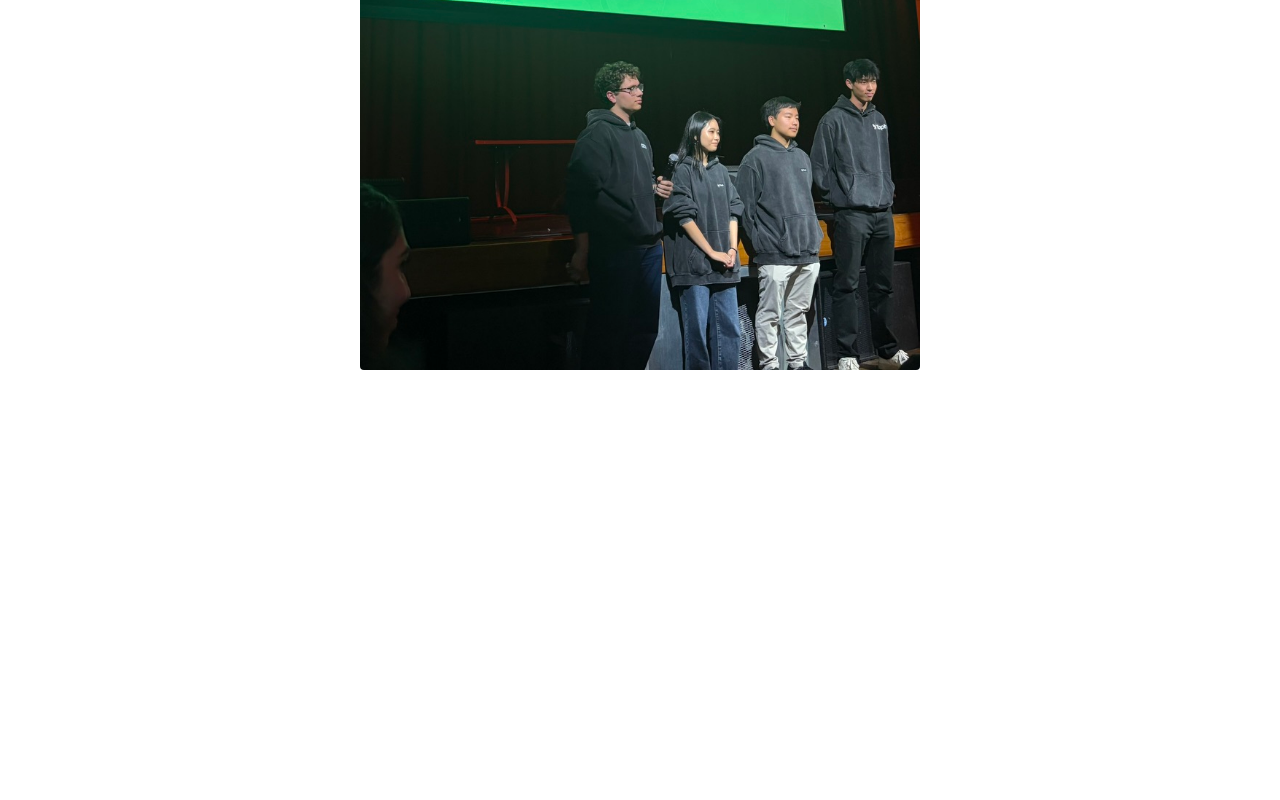
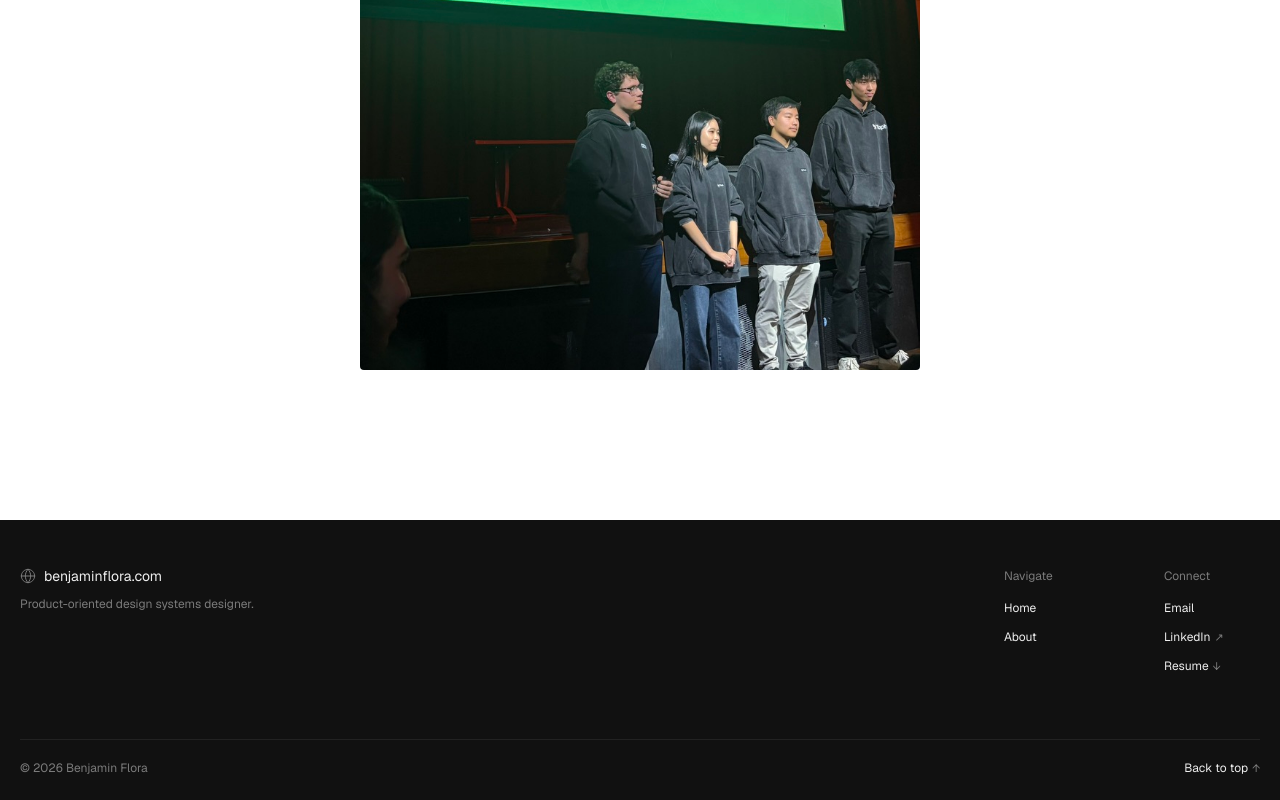
Before and after one commit to benjaminflora/ben-portfolio, a Next.js app: page /projects/toph in a window 1280 px wide. Shown: the part 3392-4192 px from the top of the page. Before the commit the page ends 3912 px from the top, so only its background shows below. Built offline with nearby package versions, Linux system fonts and the light colour scheme.

Commit message:
Added footer and atlas

```diff
--- a/src/app/layout.tsx
+++ b/src/app/layout.tsx
@@ -1,6 +1,7 @@
 import type { Metadata, Viewport } from "next";
 import { GeistSans } from "geist/font/sans";
 import { FadeInProvider } from "@/components/FadeIn";
+import { Footer } from "@/components/Footer";
 import { NavBar } from "@/components/NavBar";
 import { SmoothScroll } from "@/components/SmoothScroll";
 import "@/styles/globals.css";
@@ -31,6 +32,7 @@ export default function RootLayout({
           <div className={styles.shell}>
             <NavBar />
             {children}
+            <Footer />
           </div>
         </FadeInProvider>
       </body>
--- /dev/null
+++ b/src/components/Footer/Footer.module.css
@@ -0,0 +1,150 @@
+.footer {
+  display: flex;
+  flex-direction: column;
+  gap: var(--footer-gap);
+  width: 100%;
+  margin-top: auto;
+  padding: var(--footer-padding-y) var(--nav-padding-x);
+  padding-left: max(var(--nav-padding-x), env(safe-area-inset-left));
+  padding-right: max(var(--nav-padding-x), env(safe-area-inset-right));
+  padding-bottom: max(var(--footer-padding-bottom), env(safe-area-inset-bottom));
+  background-color: var(--atlas-footer-bg);
+  color: var(--atlas-footer-text);
+}
+
+/* ── Top: brand + link columns ── */
+.top {
+  display: flex;
+  align-items: flex-start;
+  justify-content: space-between;
+  gap: var(--header-gap);
+}
+
+.brand {
+  display: flex;
+  flex-direction: column;
+  gap: 12px;
+  min-width: 0;
+}
+
+.homeLink {
+  display: flex;
+  align-items: center;
+  gap: var(--breadcrumb-gap);
+  color: inherit;
+  text-decoration: none;
+}
+
+.brandIcon {
+  flex-shrink: 0;
+  width: var(--breadcrumb-icon-size);
+  height: var(--breadcrumb-icon-size);
+  color: var(--atlas-footer-text-muted);
+}
+
+.brandText {
+  font-family: var(--font-42dot);
+  font-size: var(--breadcrumb-font-size);
+  line-height: var(--breadcrumb-line-height);
+  text-transform: lowercase;
+  color: var(--atlas-footer-text);
+}
+
+.tagline {
+  font-family: var(--font-geist);
+  font-size: var(--tab-font-size);
+  line-height: var(--tab-line-height);
+  color: var(--atlas-footer-text-muted);
+}
+
+.columns {
+  display: flex;
+  gap: var(--footer-column-gap);
+}
+
+.column {
+  display: flex;
+  flex-direction: column;
+  gap: 12px;
+  min-width: 96px;
+}
+
+.columnLabel {
+  font-family: var(--font-geist);
+  font-size: var(--tab-font-size);
+  line-height: var(--tab-line-height);
+  color: var(--atlas-footer-text-muted);
+}
+
+.list {
+  display: flex;
+  flex-direction: column;
+  gap: 8px;
+  margin: 0;
+  padding: 0;
+  list-style: none;
+}
+
+.link,
+.backToTop {
+  display: inline-flex;
+  align-items: center;
+  gap: 4px;
+  padding: 0;
+  border: 0;
+  background: none;
+  font-family: var(--font-geist);
+  font-size: var(--tab-font-size);
+  line-height: var(--tab-line-height);
+  color: var(--atlas-footer-text);
+  text-decoration: none;
+  cursor: pointer;
+  transition: color 0.15s ease;
+}
+
+.link:hover,
+.backToTop:hover {
+  color: var(--atlas-footer-text-muted);
+}
+
+.link:focus-visible,
+.backToTop:focus-visible {
+  outline: 2px solid var(--atlas-footer-text);
+  outline-offset: 2px;
+  border-radius: 2px;
+}
+
+.arrow {
+  font-size: 11px;
+  color: var(--atlas-footer-text-muted);
+}
+
+/* ── Bottom: copyright + back to top ── */
+.bottom {
+  display: flex;
+  align-items: center;
+  justify-content: space-between;
+  gap: 16px;
+  padding-top: 20px;
+  border-top: 1px solid var(--atlas-footer-border);
+}
+
+.meta {
+  font-family: var(--font-geist);
+  font-size: var(--tab-font-size);
+  line-height: var(--tab-line-height);
+  color: var(--atlas-footer-text-muted);
+}
+
+@media (max-width: 720px) {
+  .top {
+    flex-direction: column;
+  }
+}
+
+@media (prefers-reduced-motion: reduce) {
+  .link,
+  .backToTop {
+    transition: none;
+  }
+}
--- /dev/null
+++ b/src/components/Footer/Footer.tsx
@@ -0,0 +1,97 @@
+"use client";
+
+import Link from "next/link";
+import { GlobeIcon } from "@/components/icons/GlobeIcon";
+import { scrollToTop } from "@/components/SmoothScroll";
+import styles from "./Footer.module.css";
+
+const NAV_LINKS = [
+  { label: "Home", href: "/" },
+  { label: "About", href: "/about" },
+];
+
+const CONNECT_LINKS = [
+  { label: "Email", href: "mailto:bmflora@usc.edu", external: false },
+  { label: "LinkedIn", href: "https://linkedin.com/in/bennfl", external: true },
+];
+
+export function Footer() {
+  const year = new Date().getFullYear();
+
+  return (
+    <footer className={styles.footer}>
+      <div className={styles.top}>
+        <div className={styles.brand}>
+          <Link href="/" className={styles.homeLink}>
+            <GlobeIcon className={styles.brandIcon} />
+            <span className={styles.brandText}>benjaminFlora.com</span>
+          </Link>
+          <p className={styles.tagline}>
+            Product-oriented design systems designer.
+          </p>
+        </div>
+
+        <nav className={styles.columns} aria-label="Footer">
+          <div className={styles.column}>
+            <p className={styles.columnLabel}>Navigate</p>
+            <ul className={styles.list}>
+              {NAV_LINKS.map((link) => (
+                <li key={link.href}>
+                  <Link href={link.href} className={styles.link}>
+                    {link.label}
+                  </Link>
+                </li>
+              ))}
+            </ul>
+          </div>
+
+          <div className={styles.column}>
+            <p className={styles.columnLabel}>Connect</p>
+            <ul className={styles.list}>
+              {CONNECT_LINKS.map((link) => (
+                <li key={link.href}>
+                  <a
+                    href={link.href}
+                    className={styles.link}
+                    {...(link.external
+                      ? { target: "_blank", rel: "noopener noreferrer" }
+                      : {})}
+                  >
+                    {link.label}
+                    {link.external ? (
+                      <span className={styles.arrow} aria-hidden="true">
+                        ↗
+                      </span>
+                    ) : null}
+                  </a>
+                </li>
+              ))}
+              <li>
+                <a
+                  href="/resume.pdf"
+                  download="BenjaminFlora_ResumeF26.pdf"
+                  className={styles.link}
+                >
+                  Resume
+                  <span className={styles.arrow} aria-hidden="true">
+                    ↓
+                  </span>
+                </a>
+              </li>
+            </ul>
+          </div>
+        </nav>
+      </div>
+
+      <div className={styles.bottom}>
+        <p className={styles.meta}>© {year} Benjamin Flora</p>
+        <button type="button" className={styles.backToTop} onClick={scrollToTop}>
+          Back to top
+          <span className={styles.arrow} aria-hidden="true">
+            ↑
+          </span>
+        </button>
+      </div>
+    </footer>
+  );
+}
--- /dev/null
+++ b/src/components/Footer/index.ts
@@ -0,0 +1 @@
+export { Footer } from "./Footer";
--- a/src/components/ProjectSection/ProjectSection.tsx
+++ b/src/components/ProjectSection/ProjectSection.tsx
@@ -140,10 +140,12 @@ function ProjectCardFade({
         company={project.company}
         role={project.role}
         href={
-          project.visual || project.disabled || !project.caseStudy
+          project.externalHref ??
+          (project.visual || project.disabled || !project.caseStudy
             ? undefined
-            : `/projects/${project.slug}`
+            : `/projects/${project.slug}`)
         }
+        external={Boolean(project.externalHref)}
         imageSrc={project.imageSrc}
         imageAlt={project.imageAlt}
         disabled={project.disabled}
--- a/src/components/SmoothScroll/index.ts
+++ b/src/components/SmoothScroll/index.ts
@@ -1,2 +1,7 @@
 export { SmoothScroll } from "./SmoothScroll";
-export { getScrollPosition, restoreScrollPosition, setSmoothScrollLocked } from "./scrollPosition";
+export {
+  getScrollPosition,
+  restoreScrollPosition,
+  scrollToTop,
+  setSmoothScrollLocked,
+} from "./scrollPosition";
--- a/src/components/SmoothScroll/scrollPosition.ts
+++ b/src/components/SmoothScroll/scrollPosition.ts
@@ -29,3 +29,15 @@ export function setSmoothScrollLocked(locked: boolean) {
 
   document.body.style.overflow = locked ? "hidden" : "";
 }
+
+export function scrollToTop() {
+  if (lenis) {
+    lenis.scrollTo(0);
+    return;
+  }
+
+  const reduceMotion = window.matchMedia(
+    "(prefers-reduced-motion: reduce)",
+  ).matches;
+  window.scrollTo({ top: 0, left: 0, behavior: reduceMotion ? "auto" : "smooth" });
+}
--- a/src/components/atlas/ProjectCard/ProjectCard.module.css
+++ b/src/components/atlas/ProjectCard/ProjectCard.module.css
@@ -77,6 +77,10 @@
 .disabled {
   cursor: default;
   pointer-events: auto;
+}
+
+.link.disabled {
+  cursor: pointer;
 }
 
 .overlay {
--- a/src/components/atlas/ProjectCard/ProjectCard.tsx
+++ b/src/components/atlas/ProjectCard/ProjectCard.tsx
@@ -6,6 +6,8 @@ interface ProjectCardProps {
   company?: string;
   role?: string;
   href?: string;
+  /** When true, `href` opens in a new tab. */
+  external?: boolean;
   imageSrc?: string;
   imageAlt?: string;
   disabled?: boolean;
@@ -19,6 +21,7 @@ export function ProjectCard({
   company,
   role,
   href,
+  external = false,
   imageSrc,
   imageAlt = "",
   disabled = false,
@@ -58,6 +61,20 @@ export function ProjectCard({
     </>
   );
 
+  if (external && href) {
+    return (
+      <a
+        href={href}
+        className={`${styles.link} ${classes}`}
+        target="_blank"
+        rel="noopener noreferrer"
+        aria-label={`${title}, opens in a new tab`}
+      >
+        {inner}
+      </a>
+    );
+  }
+
   if (onSelect && !disabled) {
     return (
       <button
--- a/src/data/projects.ts
+++ b/src/data/projects.ts
@@ -31,6 +31,8 @@ export interface Project {
   imageSrc?: string;
   imageAlt?: string;
   disabled?: boolean;
+  /** Opens in a new tab. Takes precedence over the case study route. */
+  externalHref?: string;
   visual?: boolean;
   caseStudy?: CaseStudyContent;
   caseStudyImages?: CaseStudyImage[];
@@ -83,6 +85,7 @@ export const projectsByCategory: Record<ProjectCategory, Project[]> = {
       imageSrc: "/projects/nebula.jpg",
       imageAlt: "Nebula in light mode on a workstation monitor and a side panel of telemetry channels",
       disabled: true,
+      externalHref: "https://siftstack.com",
       caseStudy: sample(
         "Nebula is Sift’s design system—tokens, components, and documentation for product surfaces that have to stay clear under operational pressure.",
         "Product UI was accumulating one-off patterns. The same control shipped with different spacing, type, and states depending on which screen it lived on.",
--- a/src/styles/tokens.css
+++ b/src/styles/tokens.css
@@ -125,6 +125,16 @@
   --menu-disabled-opacity: 0.4;
   --font-mono: ui-monospace, "SF Mono", "IBM Plex Mono", Menlo, monospace;
 
+  /* ── Footer — dark, high-contrast ── */
+  --atlas-footer-bg: #111111;           /* gray-12 */
+  --atlas-footer-text: #eeeeee;         /* gray-1 */
+  --atlas-footer-text-muted: #7b7b7b;   /* text-tertiary */
+  --atlas-footer-border: #222222;
+  --footer-padding-y: 48px;
+  --footer-padding-bottom: 24px;
+  --footer-gap: 64px;
+  --footer-column-gap: 64px;
+
   /* ── Layout / Nav Sections ── */
   --nav-section-height: 32px;
 }
@@ -140,5 +150,8 @@
     --nav-padding-x: 16px;
     --nav-padding-y: 10px;
     --breadcrumb-font-size: 13px;
+    --footer-padding-y: 40px;
+    --footer-gap: 40px;
+    --footer-column-gap: 48px;
   }
 }
```
